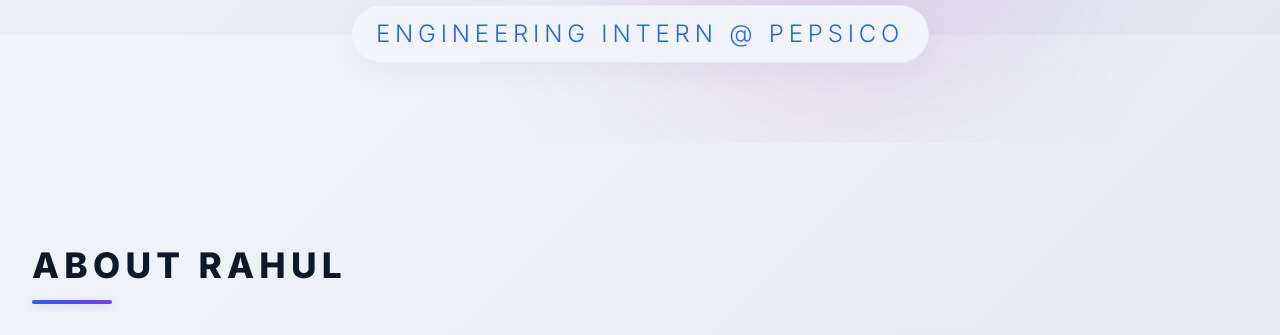
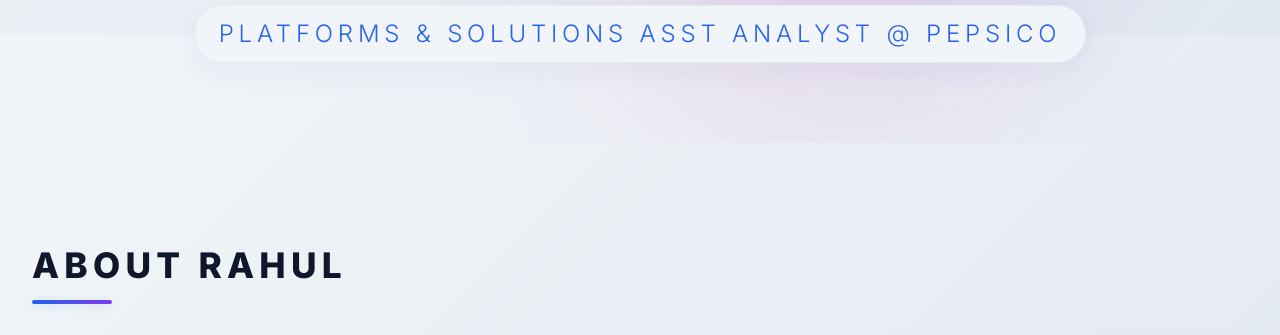
Before and after one commit to rahboddeda/portfolio, a website: page public/index.html in a window 1280 px wide. Shown: the part 765-1100 px from the top of the page. Drawn offline with nearby package versions, Linux system fonts and the light colour scheme.

Commit message:
Updated Headline

```diff
--- a/public/index.html
+++ b/public/index.html
@@ -542,7 +542,7 @@
         <div class="absolute bottom-20 left-1/2 transform -translate-x-1/2 w-full text-center z-30">
             <p class="mt-4 text-xl sm:text-2xl font-light text-accent uppercase tracking-[0.2em] px-6 py-3 rounded-full inline-block nm-flat"
                 style="background-color: var(--bg-color); border: 1px solid var(--border-glow);">
-                Engineering Intern @ Pepsico
+                Platforms & Solutions Asst Analyst @ Pepsico
             </p>
         </div>
     </section>
```
